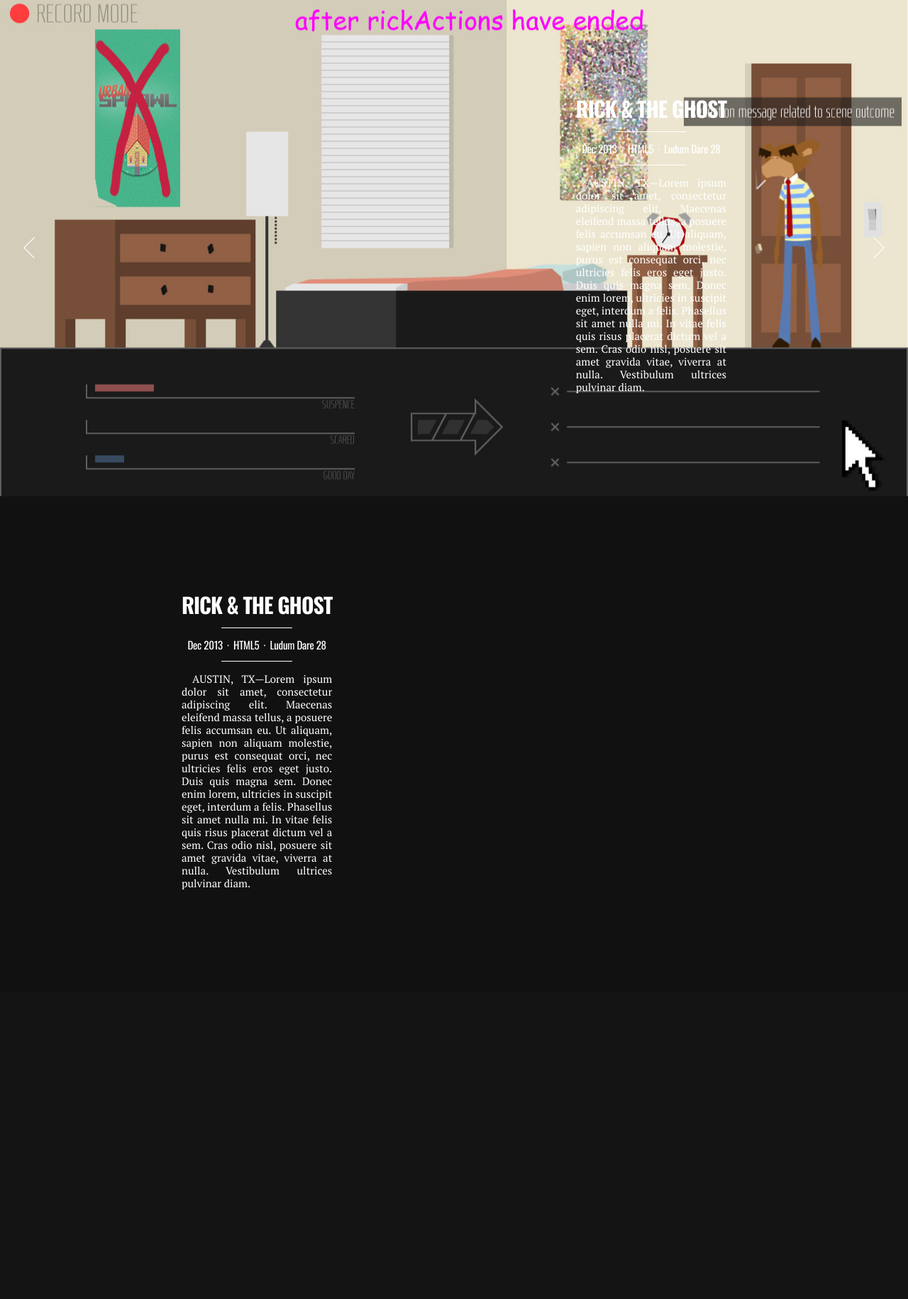
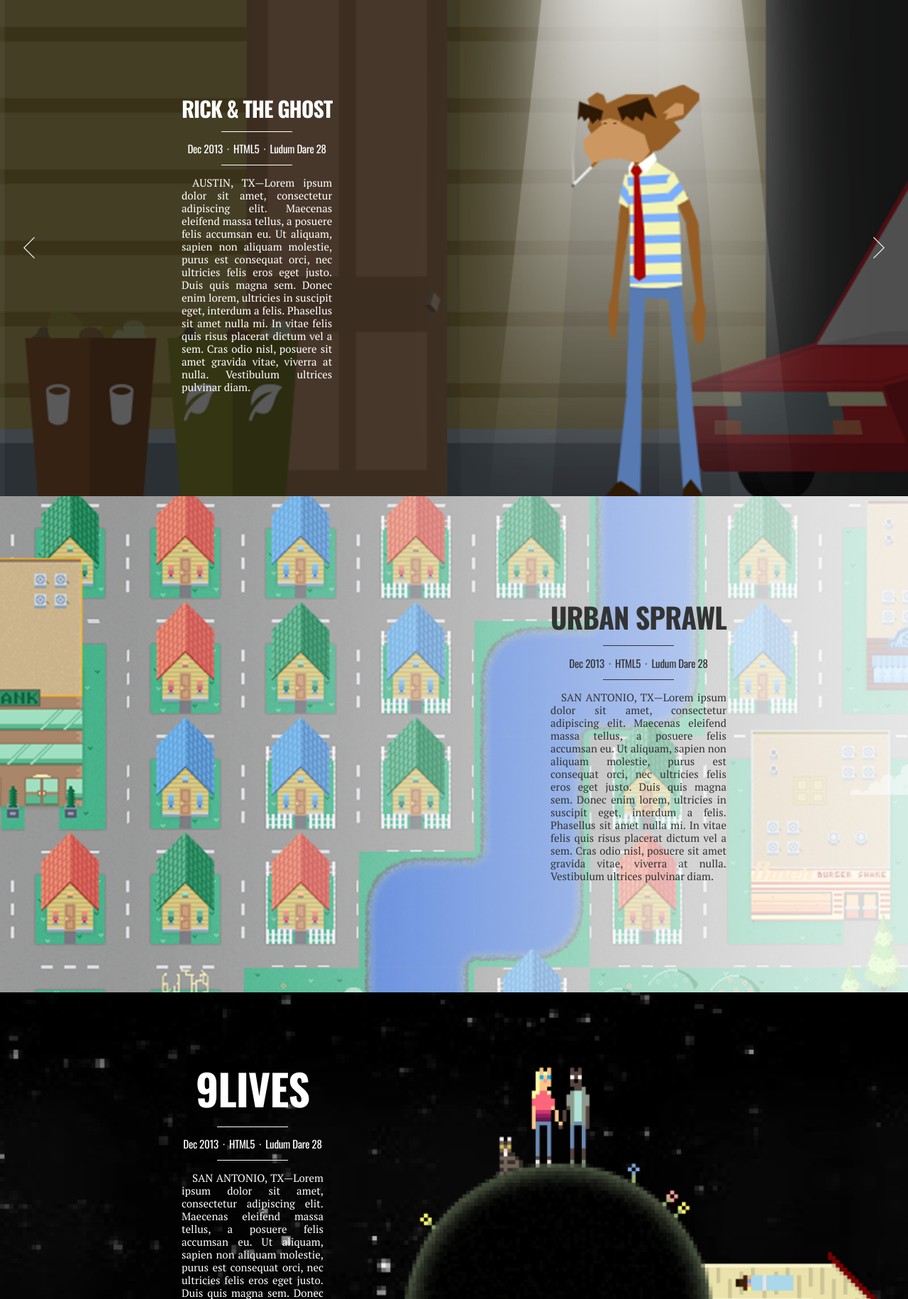
Before and after one commit to altonchaney/tgpsite2014a, a PHP site: page / in a window 1280 px wide. Shown: the part 106-1936 px from the top of the page at 71% size. Before the commit the page ends 1359 px from the top, so only its background shows below. Run offline with PHP 8.4, Linux system fonts and the light colour scheme; some libraries are stand-ins or nearby versions.

Commit message:
dropping in additional slides

```diff
--- a/index.html
+++ b/index.html
@@ -61,11 +61,11 @@
     <div id="slideshow">
 	<section id="ratg">
 		    <div class="container">
-			<div class="descriptioncontainer right">
+			<div class="descriptioncontainer left">
 			    <div class="description light">
-				    <h1 id="titleratg">Rick & the Ghost</h1>
+				    <h1 id="titleratg"><a href="/webgames/rickandtheghost/">Rick & the Ghost</a></h1>
 				    <hr class="light">
-				    <h2>Dec 2013&nbsp;&nbsp;·&nbsp;&nbsp;HTML5&nbsp;&nbsp;·&nbsp;&nbsp;Ludum Dare 28</h2>
+				    <h2>Dec 2013&nbsp;&nbsp;·&nbsp;&nbsp;HTML5&nbsp;&nbsp;·&nbsp;&nbsp;<a href="/webgames/9lives/" target="_blank">Ludum Dare 28</a></h2>
 				    <hr class="light">
 				    <p>AUSTIN, TX—Lorem ipsum dolor sit amet, consectetur adipiscing elit. Maecenas eleifend massa tellus, a posuere felis accumsan eu. Ut aliquam, sapien non aliquam molestie, purus est consequat orci, nec ultricies felis eros eget justo. Duis quis magna sem. Donec enim lorem, ultricies in suscipit eget, interdum a felis. Phasellus sit amet nulla mi. In vitae felis quis risus placerat dictum vel a sem. Cras odio nisl, posuere sit amet gravida vitae, viverra at nulla. Vestibulum ultrices pulvinar diam.</p>
 			    </div>
@@ -74,13 +74,39 @@
 	</section>
 	<section id="urbansprawl">
 		    <div class="container">
+			<div class="descriptioncontainer right">
+			    <div class="description dark">
+				    <h1 id="titleurbansprawl"><a href="/webgames/urbansprawl/">Urban Sprawl</a></h1>
+				    <hr class="dark">
+				    <h2>Dec 2013&nbsp;&nbsp;·&nbsp;&nbsp;HTML5&nbsp;&nbsp;·&nbsp;&nbsp;Ludum Dare 28</h2>
+				    <hr class="dark">
+				    <p>SAN ANTONIO, TX—Lorem ipsum dolor sit amet, consectetur adipiscing elit. Maecenas eleifend massa tellus, a posuere felis accumsan eu. Ut aliquam, sapien non aliquam molestie, purus est consequat orci, nec ultricies felis eros eget justo. Duis quis magna sem. Donec enim lorem, ultricies in suscipit eget, interdum a felis. Phasellus sit amet nulla mi. In vitae felis quis risus placerat dictum vel a sem. Cras odio nisl, posuere sit amet gravida vitae, viverra at nulla. Vestibulum ultrices pulvinar diam.</p>
+			    </div>
+			</div>
+		    </div>
+	</section>
+	<section id="ninelives">
+		    <div class="container">
 			<div class="descriptioncontainer left">
 			    <div class="description light">
-				    <h1 id="titleratg"><a href="/webgames/rickandtheghost/">Rick & the Ghost</a></h1>
+				    <h1 id="titleninelives"><a href="/webgames/9lives/">9Lives</a></h1>
 				    <hr class="light">
 				    <h2>Dec 2013&nbsp;&nbsp;·&nbsp;&nbsp;HTML5&nbsp;&nbsp;·&nbsp;&nbsp;Ludum Dare 28</h2>
 				    <hr class="light">
-				    <p>AUSTIN, TX—Lorem ipsum dolor sit amet, consectetur adipiscing elit. Maecenas eleifend massa tellus, a posuere felis accumsan eu. Ut aliquam, sapien non aliquam molestie, purus est consequat orci, nec ultricies felis eros eget justo. Duis quis magna sem. Donec enim lorem, ultricies in suscipit eget, interdum a felis. Phasellus sit amet nulla mi. In vitae felis quis risus placerat dictum vel a sem. Cras odio nisl, posuere sit amet gravida vitae, viverra at nulla. Vestibulum ultrices pulvinar diam.</p>
+				    <p>SAN ANTONIO, TX—Lorem ipsum dolor sit amet, consectetur adipiscing elit. Maecenas eleifend massa tellus, a posuere felis accumsan eu. Ut aliquam, sapien non aliquam molestie, purus est consequat orci, nec ultricies felis eros eget justo. Duis quis magna sem. Donec enim lorem, ultricies in suscipit eget, interdum a felis. Phasellus sit amet nulla mi. In vitae felis quis risus placerat dictum vel a sem. Cras odio nisl, posuere sit amet gravida vitae, viverra at nulla. Vestibulum ultrices pulvinar diam.</p>
+			    </div>
+			</div>
+		    </div>
+	</section>
+	<section id="polyplane">
+		    <div class="container">
+			<div class="descriptioncontainer right">
+			    <div class="description dark">
+				    <h1 id="titlepolyplane"><a href="/webgames/polyplane/">Polyplane</a></h1>
+				    <hr class="dark">
+				    <h2>Dec 2013&nbsp;&nbsp;·&nbsp;&nbsp;HTML5&nbsp;&nbsp;·&nbsp;&nbsp;Ludum Dare 28</h2>
+				    <hr class="dark">
+				    <p>SAN ANTONIO, TX—Lorem ipsum dolor sit amet, consectetur adipiscing elit. Maecenas eleifend massa tellus, a posuere felis accumsan eu. Ut aliquam, sapien non aliquam molestie, purus est consequat orci, nec ultricies felis eros eget justo. Duis quis magna sem. Donec enim lorem, ultricies in suscipit eget, interdum a felis. Phasellus sit amet nulla mi. In vitae felis quis risus placerat dictum vel a sem. Cras odio nisl, posuere sit amet gravida vitae, viverra at nulla. Vestibulum ultrices pulvinar diam.</p>
 			    </div>
 			</div>
 		    </div>
--- a/style.css
+++ b/style.css
@@ -73,7 +73,31 @@ body{
 	}
 
 	#ratg{
-		background-image:url('img/ratg1.jpg');
+		background-image:url('img/ratg.png');
+		background-position:center;
+		background-size:cover;
+	}
+
+	#urbansprawl{
+		background-image:url('img/urbansprawl.png');
+		background-position:center;
+		background-size:cover;
+	}
+
+	#ninelives{
+		background-image:url('img/9lives.png');
+		background-position:center;
+		background-size:cover;
+	}
+
+	#polyplane{
+		background-image:url('img/polyplane.png');
+		background-position:center;
+		background-size:cover;
+	}
+
+	#construction{
+		background-image:url('img/construction.png');
 		background-position:center;
 		background-size:cover;
 	}
@@ -115,6 +139,18 @@ body{
 				font-size:30px;
 				letter-spacing:-1px;
 			}
+			#titleurbansprawl {
+				font-size:40px;
+				letter-spacing:-1px;
+			}
+			#titleninelives {
+				font-size:60px;
+				letter-spacing:-1px;
+			}
+			#titlepolyplane {
+				font-size:47px;
+				letter-spacing:-1px;
+			}
 			hr {
 				height:1px;
 				border: 0;
```
Also changed, not shown: img/9lives.png (added), img/polyplane.png (added), img/ratg.png (added), img/ratg1.jpg (deleted), img/ratg2.jpg (deleted), img/ratg3.jpg (deleted), img/urbansprawl.png (added).
